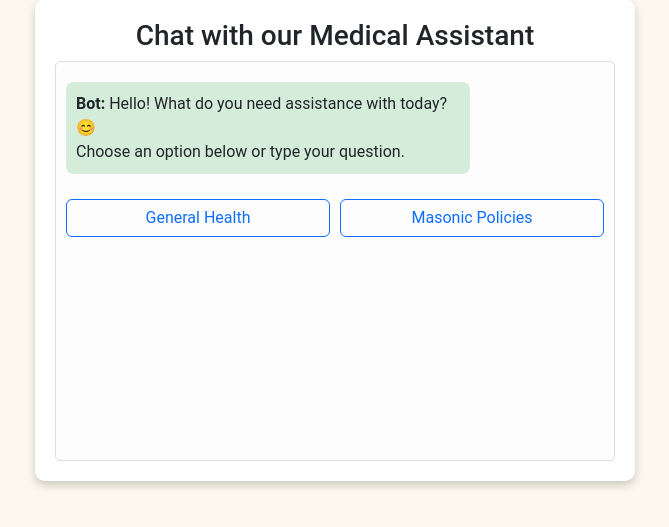
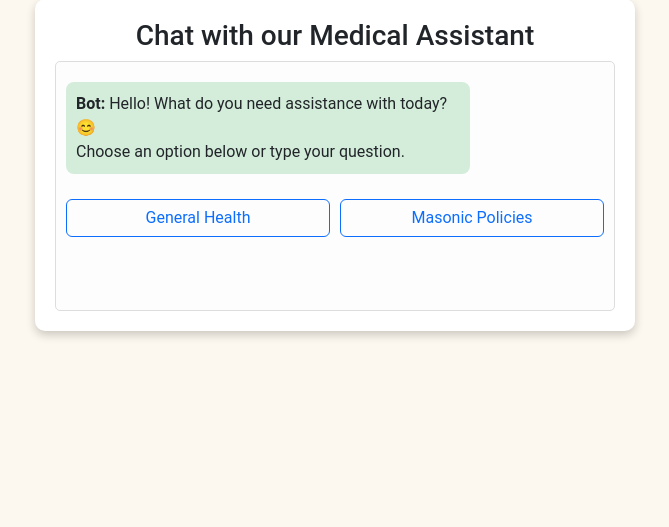
Before and after one commit to NolanP2003/DScapstone, a PHP site: page /get_protocol/user_views/chatbot/chatbot.php in a window 1280 px wide. Shown: the part 51-578 px from the top of the page, without its empty margins (305-974 px from the left). Run offline with PHP 8.4, Linux system fonts and the light colour scheme.

Commit message:
Update chatbot.css

```diff
--- a/mercurycorp-main/web_src/user_views/chatbot/chatbot.css
+++ b/mercurycorp-main/web_src/user_views/chatbot/chatbot.css
@@ -51,7 +51,7 @@ header img {
 }
 
 #chat-box {
-    height: 400px;
+    height: 250px;
     overflow-y: auto;
     padding: 10px;
     border: 1px solid #ddd;
```
